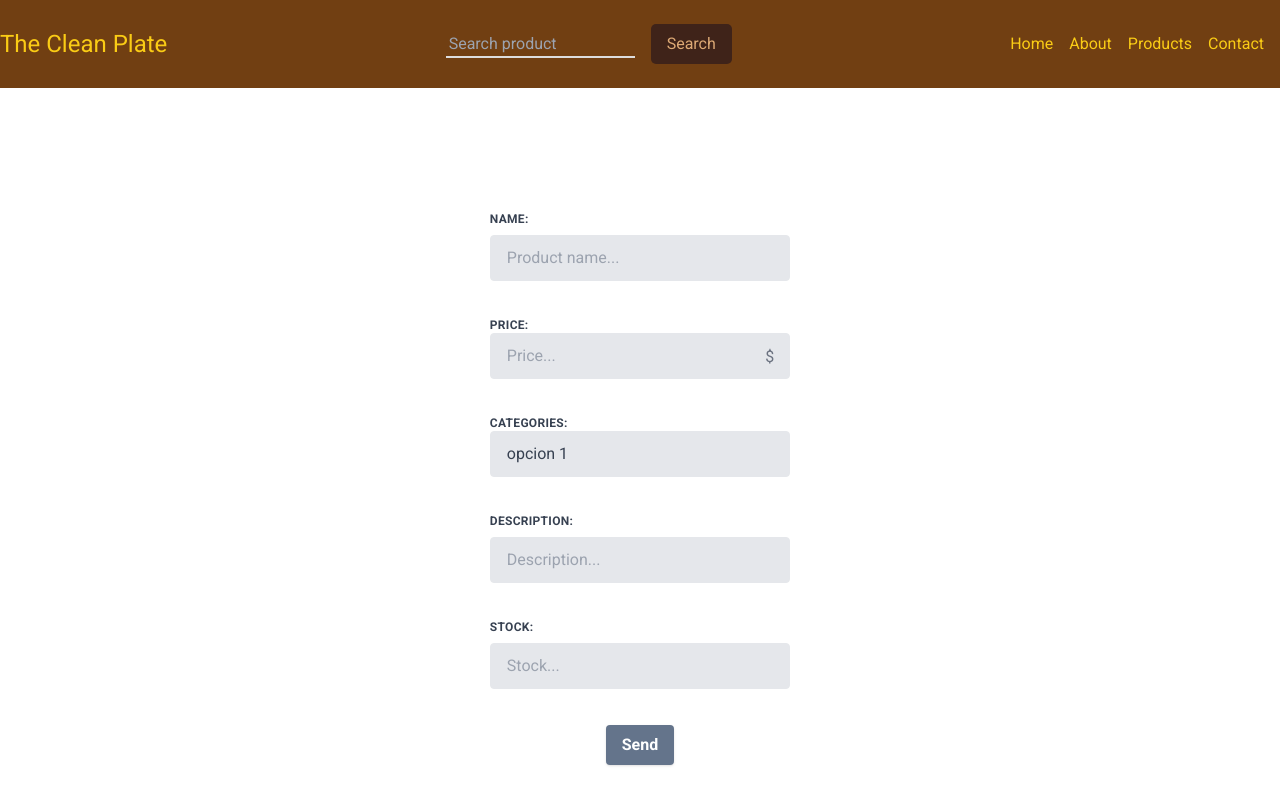
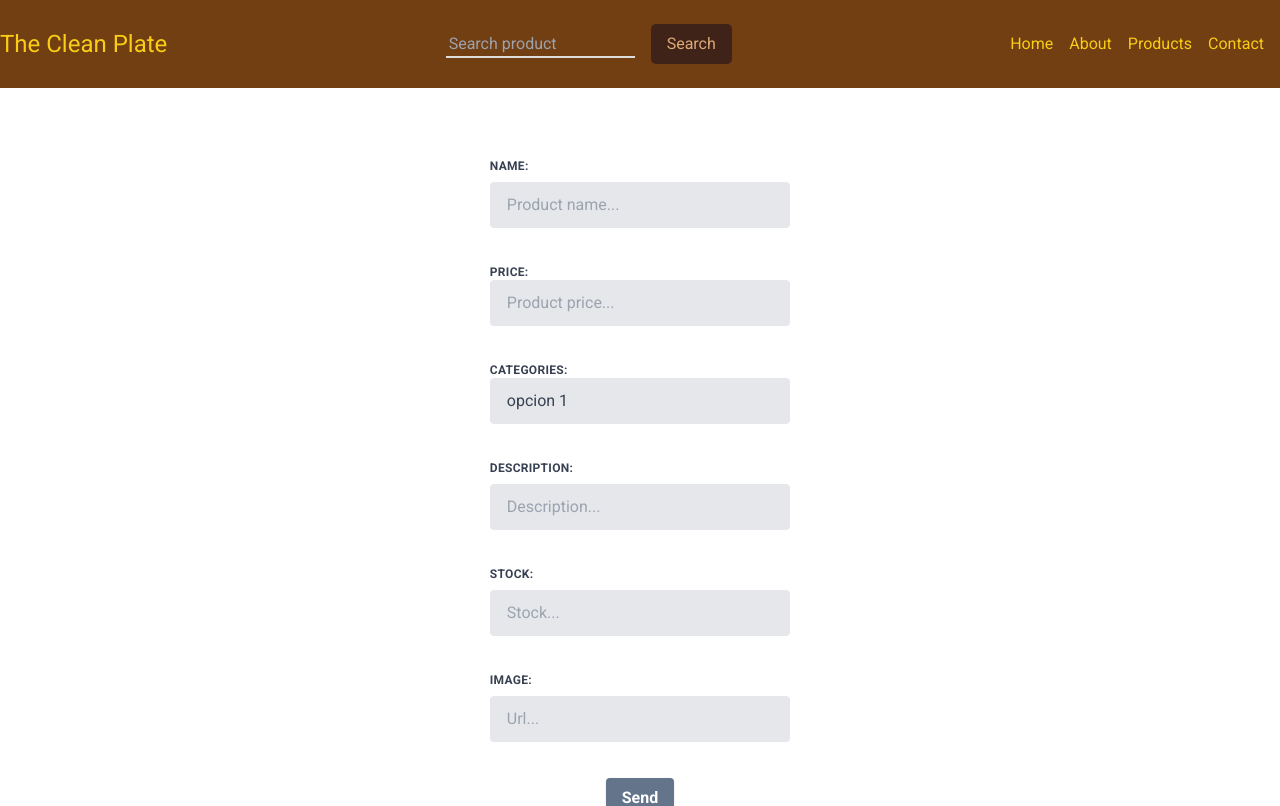
Before and after one commit to jeanvela/The-Clean-Plate, a React (Vite) app in the folder frontend/: page /createproduct in a window 1280 px wide. Shown: the top 806 px of the page. Built offline with nearby package versions, Linux system fonts and the light colour scheme; data requests are answered from the project's data file.

Commit message:
validaciones del form

```diff
--- a/frontend/package.json
+++ b/frontend/package.json
@@ -8,10 +8,11 @@
     "build": "vite build",
     "lint": "eslint src --ext js,jsx --report-unused-disable-directives --max-warnings 0",
     "preview": "vite preview",
-    "back":"json-server --watch fakedb/db.json --port 3001"
+    "back": "json-server --watch fakedb/db.json --port 3001"
   },
   "dependencies": {
     "@reduxjs/toolkit": "^1.9.5",
+    "axios": "^1.4.0",
     "install": "^0.13.0",
     "json-server": "^0.17.3",
     "npm": "^9.6.6",
--- a/frontend/src/components/formProducts/FormProducts.jsx
+++ b/frontend/src/components/formProducts/FormProducts.jsx
@@ -1,12 +1,60 @@
-import Footer from "../views/Footer";
+import { useState, useEffect } from "react";
+import { useGetCategoriesQuery } from "../../features/productsApi";
+import axios from "axios";
+import {validate} from "./validations";
 
-const FormProdutcs = () => {
+const CreateProduct = () => {
+  const categoriesForm = useGetCategoriesQuery();
+  const [create, setCreate] = useState(false);
+  const initialState = {
+    name: "",
+    price: "",
+    //categories: [],
+    description: "",
+    stock: "",
+    imageURL: "",
+  };
+
+  const [errors, setErrors] = useState({ form: "complete form" });
+  const [completed, setCompleted] = useState(initialState);
+
+  const finalForm = {
+    name: completed.name,
+    price: completed.price,
+    //categories: completed.categories.map((item) => item.id),
+    description: completed.description,
+    stock: completed.stock,
+    imageURL: completed.imageURL,
+  };
+
+  useEffect(() => {}, [categoriesForm.data]);
+
+
+
+  const handleChange = (e) => {
+    setCompleted({ ...completed, [e.target.name]: e.target.value });
+    setErrors(validate({
+      ...completed,
+      [e.target.name]: e.target.value,
+    }));
+  };
+
+  const handleSubmit = (e) => {
+    e.preventDefault();
+    const validationErrors = validate(completed);
+    if (Object.keys(validationErrors).length === 0) {
+      axios.post("/products", finalForm);
+      setCreate(!create);
+      setCompleted(initialState);
+    } else {
+      setErrors(validationErrors);
+    }
+  };
+
   return (
     <div>
-      {/* <NavBar></NavBar> */}
-
       <section className="flex items-center justify-center flex-col h-screen">
-        <form>
+        <form onSubmit={handleSubmit}>
           <div className="flex flex-wrap -mx-3 mb-6">
             <label className="block uppercase tracking-wide text-gray-700 text-xs font-bold mb-2">
               Name:
@@ -17,7 +65,10 @@ const FormProdutcs = () => {
               name="name"
               autoComplete="off"
               placeholder="Product name..."
+              value={completed.name}
+              onChange={handleChange}
             />
+            {errors.name ? <label>{errors.name}</label> : null}
           </div>
 
           <div className="relative flex flex-wrap -mx-3 mb-6">
@@ -28,32 +79,22 @@ const FormProdutcs = () => {
               className="appearance-none block w-full bg-gray-200 text-gray-700 border border-gray-200 rounded py-3 px-4 mb-3 leading-tight focus:outline-none focus:bg-white"
               type="Number"
               name="price"
-              placeholder="Price..."
-
+              placeholder="Product price..."
+              value={completed.price}
+              onChange={handleChange}
             />
-            <div className="absolute inset-y-10 right-0 flex items-center pr-4">
-              <span className="text-gray-500">$</span>
-            </div>
+            {errors.price ? <label>{errors.price}</label> : null}
           </div>
           <div className="relative flex flex-wrap -mx-3 mb-6">
             <label className="block uppercase tracking-wide text-gray-700 text-xs font-bold">
-            Categories:
+              Categories:
             </label>
             <select
               className="appearance-none block w-full bg-gray-200 text-gray-700 border border-gray-200 rounded py-3 px-4 mb-3 leading-tight focus:outline-none focus:bg-white"
-
               name="categories"
-
             >
-            <option>
-                opcion 1
-            </option>
-            <option>
-                opcion 2
-            </option>
-            <div className="absolute inset-y-10 right-0 flex items-center pr-4">
-              <span className="text-gray-500">$</span>
-            </div>
+              <option>opcion 1</option>
+              <option>opcion 2</option>
             </select>
           </div>
 
@@ -66,7 +107,10 @@ const FormProdutcs = () => {
               type="text"
               name="description"
               placeholder="Description..."
+              value={completed.description}
+              onChange={handleChange}
             />
+            {errors.description ? <label>{errors.description}</label> : null}
           </div>
 
           <div className="flex flex-wrap -mx-3 mb-6">
@@ -79,7 +123,26 @@ const FormProdutcs = () => {
               type="number"
               id="stock"
               name="stock"
+              value={completed.stock}
+              onChange={handleChange}
             />
+            {errors.stock ? <label>{errors.stock}</label> : null}
+          </div>
+
+          <div className="flex flex-wrap -mx-3 mb-6">
+            <label className="block uppercase tracking-wide text-gray-700 text-xs font-bold mb-2">
+              Image:
+            </label>
+            <input
+              className="appearance-none block w-full bg-gray-200 text-gray-700 border border-gray-200 rounded py-3 px-4 mb-3 leading-tight focus:outline-none focus:bg-white"
+              placeholder="Url..."
+              type="text"
+              id="imageURL"
+              name="imageURL"
+              value={completed.imageURL}
+              onChange={handleChange}
+            />
+            {errors.imageURL ? <label>{errors.imageURL}</label> : null}
           </div>
 
           <div className="flex items-center justify-center">
@@ -94,9 +157,8 @@ const FormProdutcs = () => {
           </div>
         </form>
       </section>
-      <Footer />
     </div>
   );
 };
 
-export default FormProdutcs;
+export default CreateProduct;
--- /dev/null
+++ b/frontend/src/components/formProducts/validations.js
@@ -0,0 +1,23 @@
+export const validate = (values) => {
+    let errors = {};
+  if (!values.name) {
+    errors.name = "Product name is required";
+  } else if (values.name.length < 3) {
+    errors.name = "The product name must have at least 3 characters";
+  }
+  if (!values.price) {
+    errors.price = "Price is required";
+  } else if(!values.price || values.price < 0){
+        errors.price = "Price must be greater than or equal to 0";
+      }
+  if (!values.description) {
+    errors.description = "Description is required";
+  }
+  if (!values.stock || values.stock <= 0) {
+    errors.stock = "The stock must be greater than 0";
+  }
+  if (!values.imageURL) {
+    errors.imageURL = "Image URL is required";
+  }
+  return errors;
+  };
```
Also changed, not shown: 1 other file (tests, documents, lock files or other folders).
